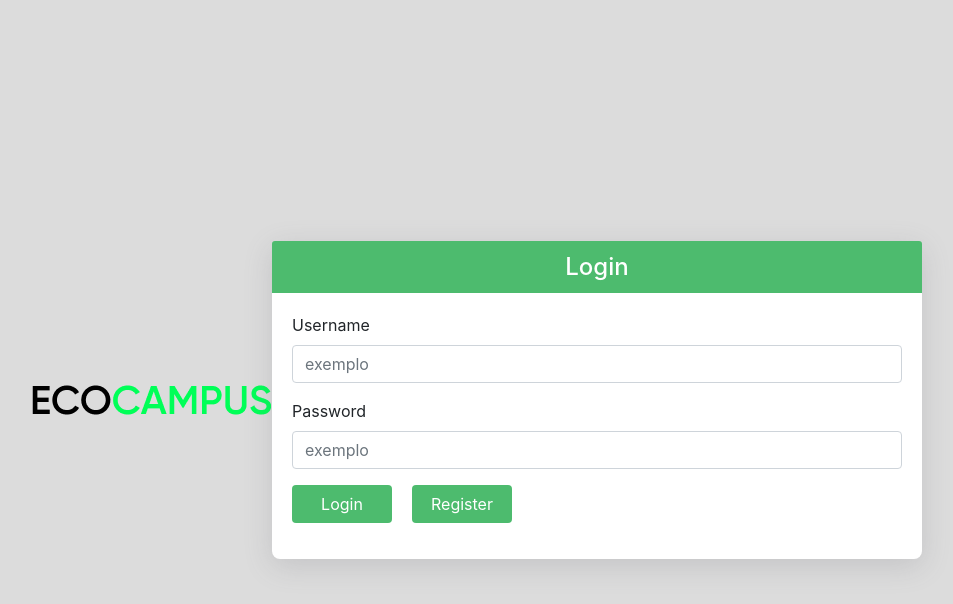
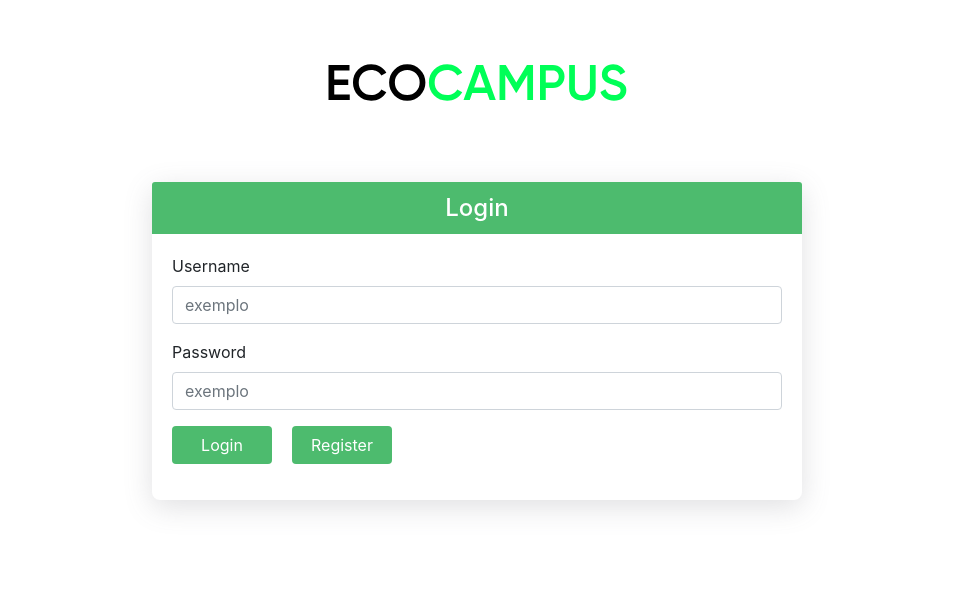
Before and after one commit to brunotrodrigues/EcoCampus, a Vue app in the folder proj/: page /account/login in a window 1280 px wide. Shown: the top 604 px of the page, without its empty margins (163-1116 px from the left). Built offline with nearby package versions, Linux system fonts and the light colour scheme; no server answers.

Commit message:
login desgin and homepage desgin fix

```diff
--- a/proj/src/views/Home.vue
+++ b/proj/src/views/Home.vue
@@ -19,7 +19,7 @@ const { user } = storeToRefs(authStore);
         Pretendemos elucidar os alunos a participarem em atividades, fazer registo de
         problemas associados ao ambiente e proporcionar um melhor estilo de vida no que toca à
         poupança e conservação do ambiente.</span>
-    </div>
+      </div>
         <div class="container2">
             <h2 class="headerContainer2">O que é o programa Eco-Escolas?</h2>
             <span class="span">
@@ -30,9 +30,7 @@ const { user } = storeToRefs(authStore);
               Esta coordenação multinível permite a confluência para objetivos, metodologias e critérios comuns que respeitam a
               especificidade de cada escola relativamente aos seus alunos e caraterísticas do meio envolvente.
             </span>
-
         </div>
-
         <div class="container3">
             <h2 class="headerContainer3">Parceiros</h2>
             <span class="span2">Alguns parceiros deste projeto</span>
@@ -42,9 +40,7 @@ const { user } = storeToRefs(authStore);
               <img class="image1" src="../assets/JM_Logo_Dusk_Blue_RGB-removebg-preview.png" alt="">
               <img class="image1" src="../assets/novo-verde-removebg-preview.png" alt="">
             </div>
-
         </div>
-
         <!-- footer -->
         <footer>
           <div class="firstContainer container">
@@ -105,6 +101,7 @@ footer {
   transform: translate(-50%, 50%);
 }
 .image {
+  margin-top: 0%;
   opacity: 0.85;
   object-fit: fill;
   width: 100%;
--- a/proj/src/views/account/Login.vue
+++ b/proj/src/views/account/Login.vue
@@ -5,8 +5,8 @@ import * as Yup from "yup";
 import { useAuthStore } from "@/stores";
 
 const schema = Yup.object().shape({
-  username: Yup.string().required("Username is required"),
-  password: Yup.string().required("Password is required"),
+  username: Yup.string().required("Username é necessário"),
+  password: Yup.string().required("Password é necessário"),
 });
 
 async function onSubmit(values) {
@@ -17,10 +17,10 @@ async function onSubmit(values) {
 </script>
 
 <template>
+  <div class="image">
+      <img src="../../assets/ecocampus2.svg" alt="">
+    </div>
   <div class="wrapper">
-    <div class="image">
-      <img src="../img/ECOCAMPUS.png" alt="">
-    </div>
     <div class="card">
       <h4 class="card-header">Login</h4>
       <div class="card-body">
@@ -70,13 +70,21 @@ async function onSubmit(values) {
 </template>
 
 <style>
+
+.image {
+  display: flex;
+  margin-top: 5%;
+  justify-content: center;
+}
+
 .wrapper {
-  min-height: 100vh;
+  min-height: 60vh;
   display: flex;
   width: 100%;
   justify-content: center;
   align-items: center;
   background-color: rgb(220, 220, 220);
+  background-color: white;
 }
 
 .card {
```
